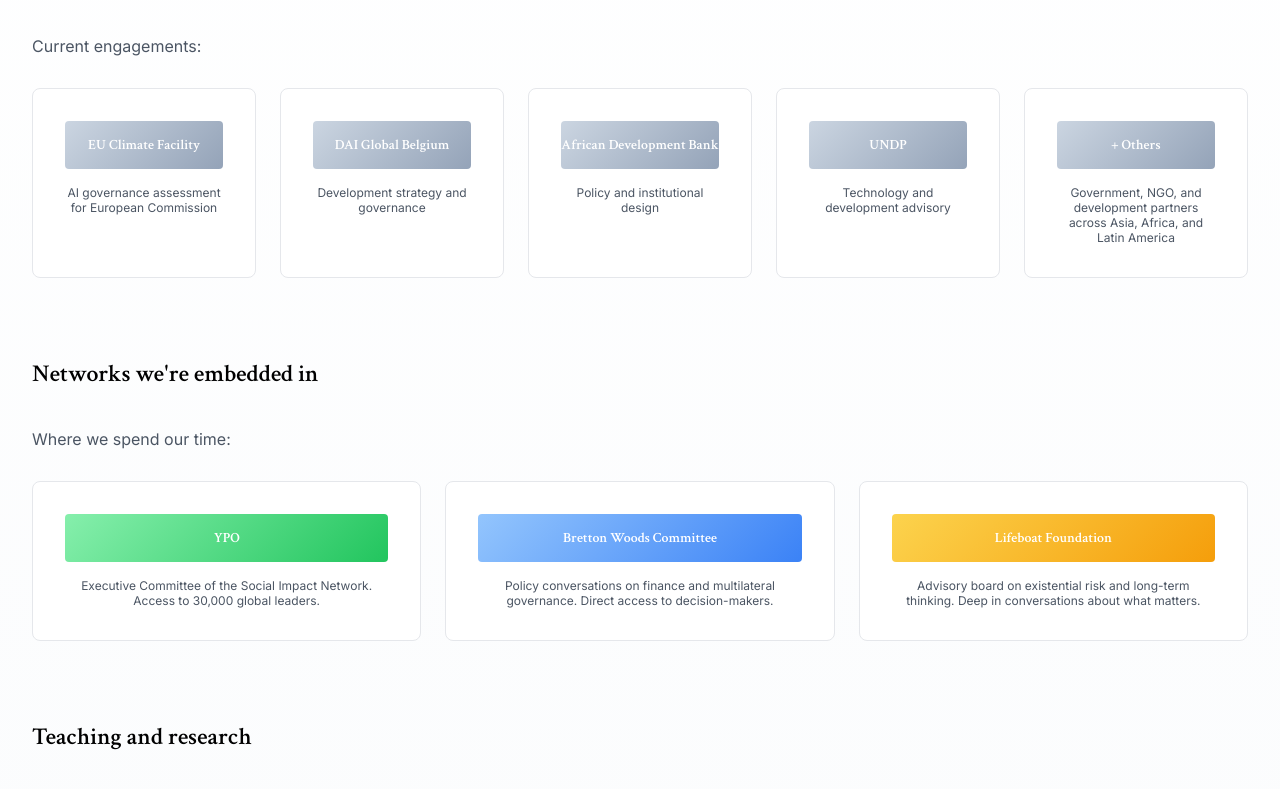
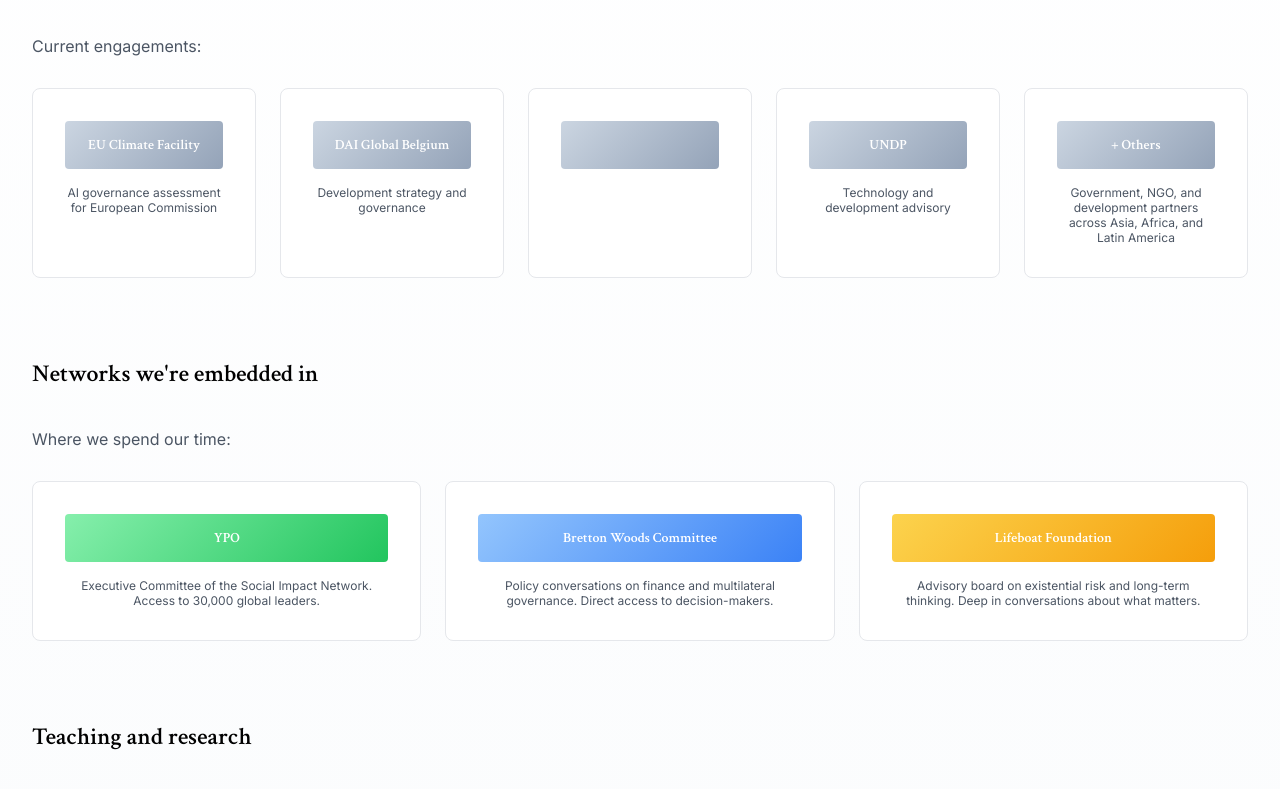
Before and after one commit to peterjohnson10/ayadeefoundation, a plain HTML site: page index.html in a window 1280 px wide. Shown: the part 2980-3769 px from the top of the page. Drawn offline with Linux system fonts and the light colour scheme.

Commit message:
Update index.html

```diff
--- a/index.html
+++ b/index.html
@@ -945,8 +945,8 @@
                     <p>Development strategy and governance</p>
                 </div>
                 <div class="partner-card">
-                    <div class="partner-logo">African Development Bank</div>
-                    <p>Policy and institutional design</p>
+                    <div class="partner-logo"> </div>
+                    <p> </p>
                 </div>
                 <div class="partner-card">
                     <div class="partner-logo">UNDP</div>
@@ -1013,7 +1013,7 @@
                     </div>
                     <div class="metric">
                         <div class="big-number">Adopted Models</div>
-                        <p>Frameworks we designed are being used by African Development Bank and UNDP</p>
+                        <p> </p>
                     </div>
                 </div>
 
```
